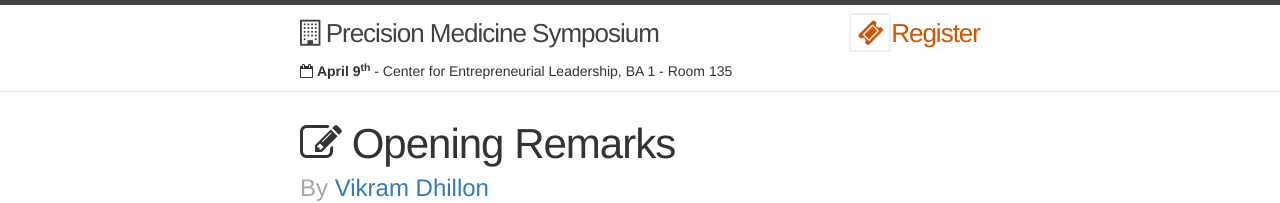
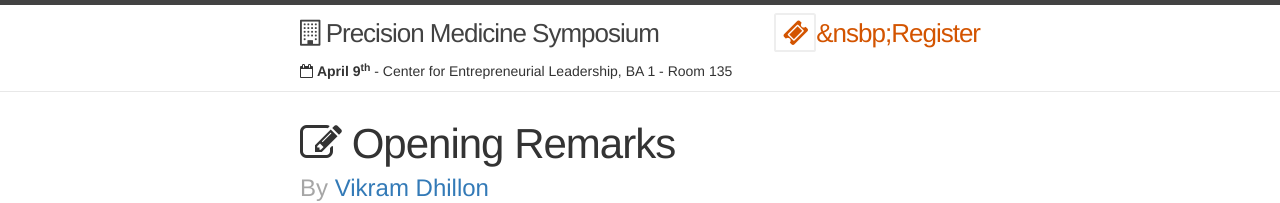
Before and after one commit to dhillonv10/pmi, a Jekyll site: the page built from _posts/2016-03-23-opening.md, in a window 1280 px wide. Shown: the top 203 px of the page. Built offline with Jekyll 4.4.1, drawn with Linux system fonts in a browser that asks for light colours; nearby versions of some CDN libraries.

Commit message:
Updating

```diff
--- a/_includes/header.html
+++ b/_includes/header.html
@@ -2,7 +2,7 @@
 
   <div class="wrapper">
     <a class="site-title" href="{{ site.baseurl }}/"><i class="fa fa-building-o"></i> {{ site.title }}</a>
-    <a class="site-title" style="float:right; color: rgb(211, 84, 0);" href="https://www.eventbrite.com/e/precision-medicine-symposium-tickets-23957453388"><i class="fa fa-ticket fa-border"></i>Register</a>
+    <a class="site-title" style="float:right; color: rgb(211, 84, 0);" href="https://www.eventbrite.com/e/precision-medicine-symposium-tickets-23957453388"><i class="fa fa-ticket fa-border"></i>&nsbp;Register</a>
   </div>
 
   <div class="wrapper">
```
